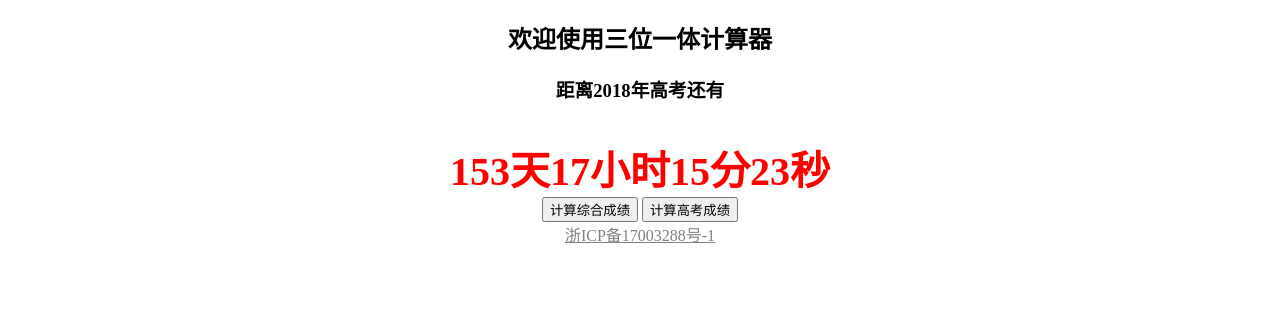
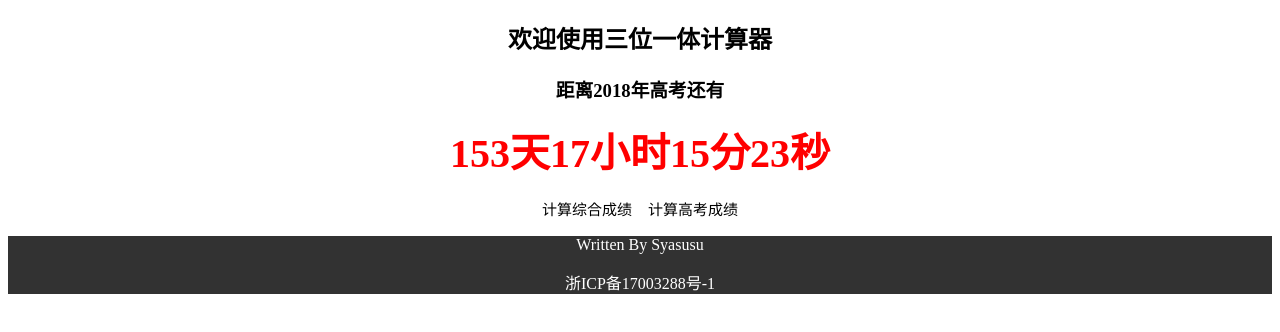
Before and after one commit to Ericwww/3-to-1-calculator, a plain HTML site: page index.html in a window 1280 px wide. Drawn offline with Linux system fonts and the light colour scheme.

Commit message:
2018-1-4
对页面的结构和样式做了一些优化
增加了一些css

```diff
--- a/index.html
+++ b/index.html
@@ -10,15 +10,16 @@
 <body>
 <h2><b>欢迎使用三位一体计算器</b></h2>
 <h3>距离2018年高考还有</h3>
-<br>
-<div class="timer"></div>
-
+<h3><div class="timer"></div></h3>
 
 <form>
-<a href="zhcj.html"><input type="button" id="zhcj" value="计算综合成绩"></a>
-<a href="gkcj.html"><input type="button" id="gkcj" value="计算高考成绩"></a>
+	<a href="zhcj.html"><input type="button" id="zhcj" value="计算综合成绩" class="button"></a>
+	<a href="gkcj.html"><input type="button" id="gkcj" value="计算高考成绩" class="button"></a>
 </form>
-<footer><a href="http://www.miitbeian.gov.cn/" style="color: grey;text-align: center;">浙ICP备17003288号-1</a></footer>
+<footer>
+	<p>Written By <a href="https://ericwww.github.io" class="footer">Syasusu</a></p>
+	<a href="http://www.miitbeian.gov.cn/" class="footer">浙ICP备17003288号-1</a>
+</footer>
 
 </body>
 </html>
--- a/style.css
+++ b/style.css
@@ -8,3 +8,31 @@
 body{
     text-align: center;
 }
+
+a:link,a:visited{
+    text-decoration:none;  /*超链接无下划线*/
+}
+
+a:hover{
+    text-decoration:underline;  /*鼠标放上去有下划线*/
+}
+
+.button{
+    border: none;
+    border-radius: 5px;
+    background:none;
+    font-size: 15px;
+
+}
+.button:hover{
+    background-color: #C8C8C8;
+}
+
+footer{
+    background-color: #323232;
+    color: #FFFFFF;
+}
+
+.footer{
+    color: #FFFFFF;
+}
```
